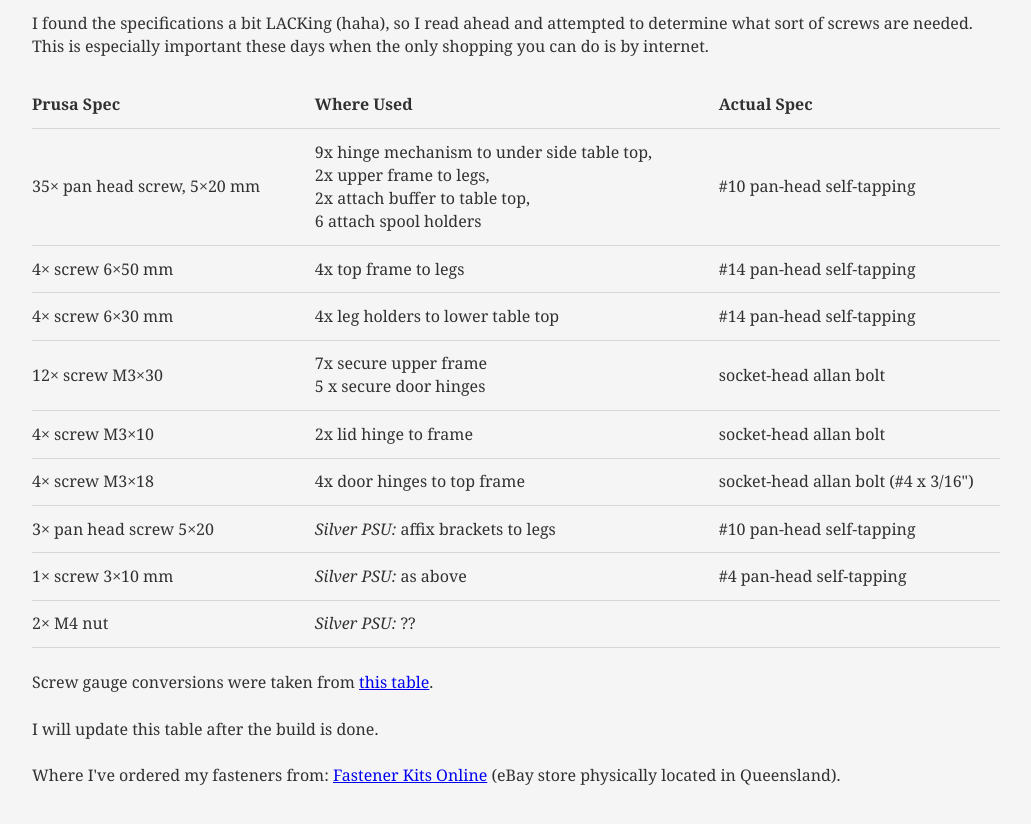
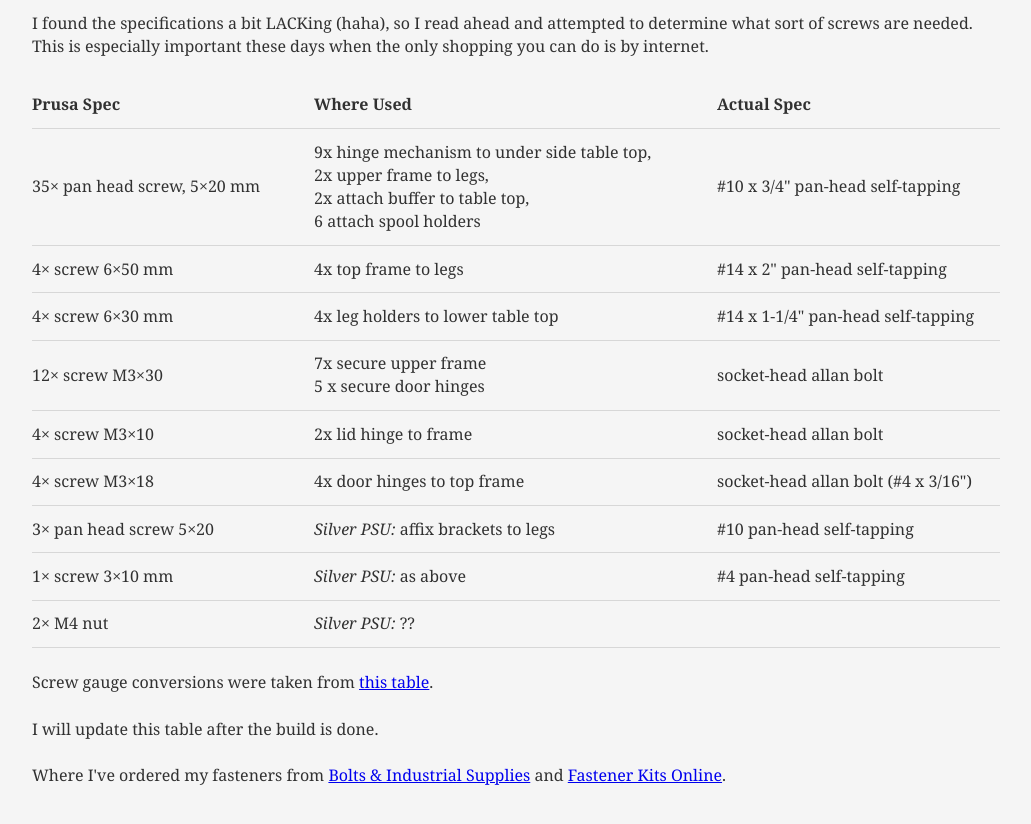
Before and after one commit to cgspeck/chrisspeck.com, a Gatsby site: page /3d_printing in a window 1280 px wide. Shown: the part 400-1224 px from the top of the page, without its empty margins (124-1155 px from the left). Built offline with nearby package versions, Linux system fonts and the light colour scheme; Gatsby itself is replaced by a stand-in of ours; some packages are replaced by stand-ins of ours.

Commit message:
Update 3d printing page with another supplier

```diff
--- a/src/pages/3d_printing.md
+++ b/src/pages/3d_printing.md
@@ -14,9 +14,9 @@ I found the specifications a bit LACKing (haha), so I read ahead and attempted t
 
 | Prusa Spec                  | Where Used                                                                                                                            | Actual Spec                         |
 | --------------------------- | ------------------------------------------------------------------------------------------------------------------------------------- | ----------------------------------- |
-| 35× pan head screw, 5×20 mm | 9x hinge mechanism to under side table top,<br/>2x upper frame to legs,<br/>2x attach buffer to table top,<br/>6 attach spool holders | #10 pan-head self-tapping           |
-| 4× screw 6×50 mm            | 4x top frame to legs                                                                                                                  | #14 pan-head self-tapping           |
-| 4× screw 6×30 mm            | 4x leg holders to lower table top                                                                                                     | #14 pan-head self-tapping           |
+| 35× pan head screw, 5×20 mm | 9x hinge mechanism to under side table top,<br/>2x upper frame to legs,<br/>2x attach buffer to table top,<br/>6 attach spool holders | #10 x 3/4" pan-head self-tapping    |
+| 4× screw 6×50 mm            | 4x top frame to legs                                                                                                                  | #14 x 2" pan-head self-tapping      |
+| 4× screw 6×30 mm            | 4x leg holders to lower table top                                                                                                     | #14 x 1-1/4" pan-head self-tapping  |
 | 12× screw M3×30             | 7x secure upper frame<br/>5 x secure door hinges                                                                                      | socket-head allan bolt              |
 | 4× screw M3×10              | 2x lid hinge to frame                                                                                                                 | socket-head allan bolt              |
 | 4× screw M3×18              | 4x door hinges to top frame                                                                                                           | socket-head allan bolt (#4 x 3/16") |
@@ -28,4 +28,4 @@ Screw gauge conversions were taken from [this table](https://www.anzor.com.au/ga
 
 I will update this table after the build is done.
 
-Where I've ordered my fasteners from: [Fastener Kits Online](http://www.ebaystores.com.au/fastenerkitsonline) (eBay store physically located in Queensland).
+Where I've ordered my fasteners from [Bolts & Industrial Supplies](https://www.bolt.com.au/) and [Fastener Kits Online](http://www.ebaystores.com.au/fastenerkitsonline).
```
